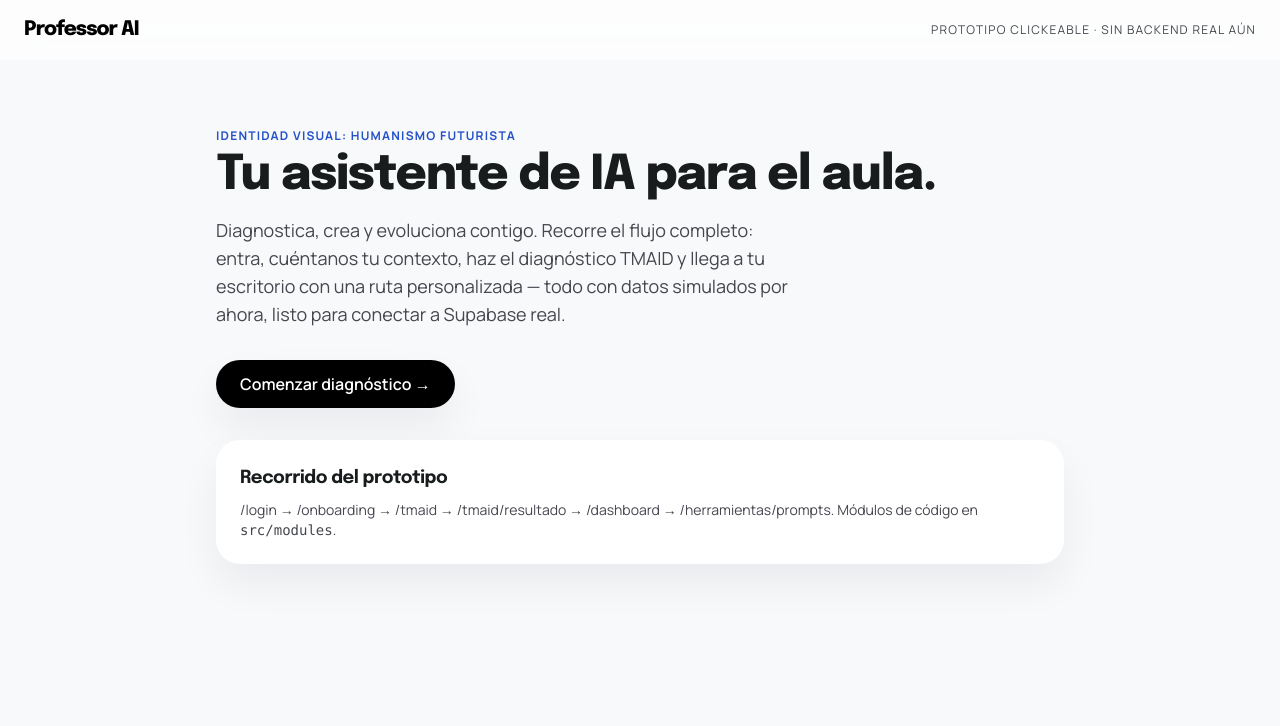
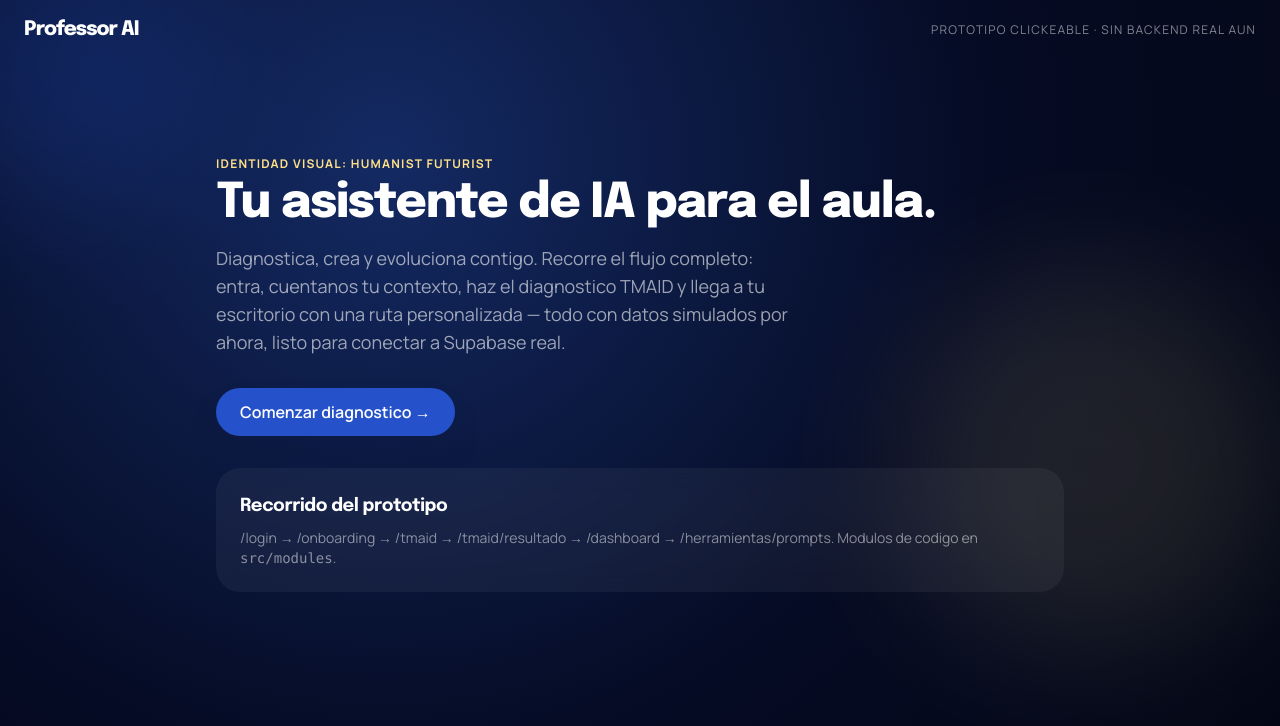
Before and after one commit to learn5soporte/professor-ai-web, a Next.js app: page / in a window 1280 px wide. Shown: the top 726 px of the page. Built offline with nearby package versions, Linux system fonts and the light colour scheme.

Commit message:
Update page.tsx

```diff
--- a/src/app/page.tsx
+++ b/src/app/page.tsx
@@ -2,43 +2,46 @@ import Link from "next/link";
 
 export default function Home() {
   return (
-    <main className="min-h-screen bg-surface">
-      <header className="glass-nav fixed top-0 z-50 flex w-full items-center justify-between px-6 py-4">
-        <span className="font-headline text-xl font-black tracking-tighter text-primary">
+    <main className="dark-screen">
+      <div className="dark-screen-glow-blue -left-20 -top-20 h-72 w-72" />
+      <div className="dark-screen-glow-gold right-0 top-1/3 h-96 w-96" />
+
+      <header className="relative z-10 flex w-full items-center justify-between px-6 py-4">
+        <span className="font-headline text-xl font-black tracking-tighter text-white">
           Professor AI
         </span>
-        <span className="font-label text-xs uppercase tracking-widest text-on-surface-variant">
-          Prototipo clickeable · sin backend real aún
+        <span className="font-label text-xs uppercase tracking-widest text-white/50">
+          Prototipo clickeable · sin backend real aun
         </span>
       </header>
 
-      <section className="mx-auto flex max-w-4xl flex-col gap-8 px-6 pb-24 pt-32">
+      <section className="relative z-10 mx-auto flex max-w-4xl flex-col gap-8 px-6 pb-24 pt-24">
         <div>
-          <p className="font-label text-xs font-bold uppercase tracking-widest text-secondary">
-                      Identidad visual: Humanismo Futurista
+          <p className="font-label text-xs font-bold uppercase tracking-widest text-tertiary-fixed">
+            Identidad visual: Humanist Futurist
           </p>
-          <h1 className="mt-2 text-5xl font-black text-on-surface">
+          <h1 className="mt-2 text-5xl font-black text-white">
             Tu asistente de IA para el aula.
           </h1>
-          <p className="mt-4 max-w-xl text-lg text-on-surface-variant">
+          <p className="mt-4 max-w-xl text-lg text-white/60">
             Diagnostica, crea y evoluciona contigo. Recorre el flujo completo:
-            entra, cuéntanos tu contexto, haz el diagnóstico TMAID y llega a
+            entra, cuentanos tu contexto, haz el diagnostico TMAID y llega a
             tu escritorio con una ruta personalizada — todo con datos
             simulados por ahora, listo para conectar a Supabase real.
           </p>
         </div>
 
         <div className="flex gap-4">
-          <Link href="/login" className="btn-primary">
-            Comenzar diagnóstico →
+          <Link href="/login" className="btn-accent">
+            Comenzar diagnostico →
           </Link>
         </div>
 
-        <div className="card">
-          <h2 className="text-lg font-bold">Recorrido del prototipo</h2>
-          <p className="mt-2 text-sm text-on-surface-variant">
+        <div className="rounded-xl bg-white/5 p-6 backdrop-blur-md">
+          <h2 className="text-lg font-bold text-white">Recorrido del prototipo</h2>
+          <p className="mt-2 text-sm text-white/50">
             /login → /onboarding → /tmaid → /tmaid/resultado → /dashboard →
-            /herramientas/prompts. Módulos de código en{" "}
+            /herramientas/prompts. Modulos de codigo en{" "}
             <code>src/modules</code>.
           </p>
         </div>
```
